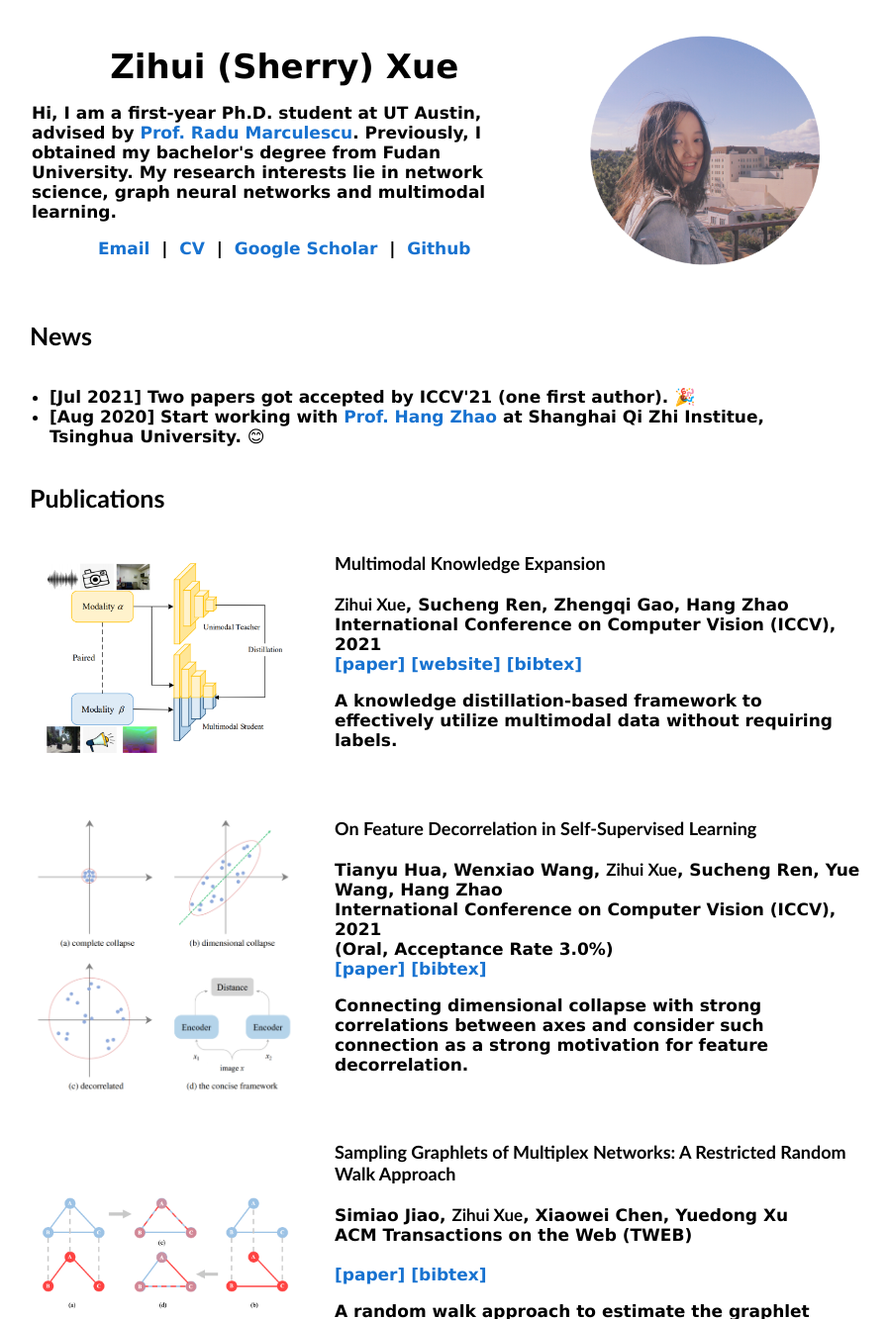
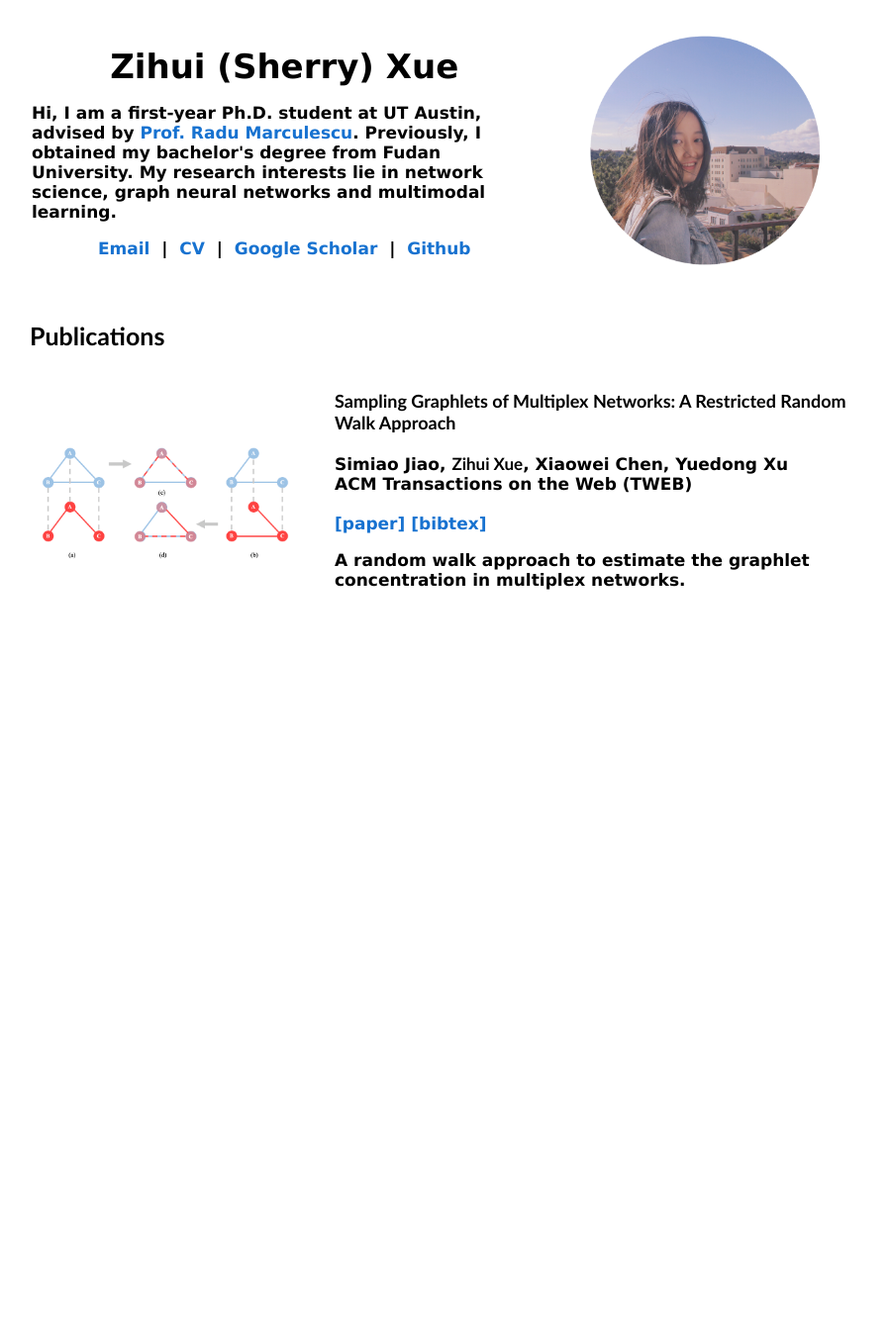
Before and after one commit to zihuixue/zihuixue.github.io, a plain HTML site: page index.html in a window 1280 px wide. Shown: the part 5-1338 px from the top of the page at 99% size, without its empty margins (230-1129 px from the left). After the commit the page ends 800 px from the top, so only its background shows below. Drawn offline with Linux system fonts and the light colour scheme.

Commit message:
Update index.html

```diff
--- a/index.html
+++ b/index.html
@@ -45,28 +45,6 @@
             </tbody>
           </table>
 
-
-
-          <table width="110%" align="center" border="0" cellspacing="0" cellpadding="20">
-            <tbody>
-              <tr>
-                <td>
-                  <heading>News</heading>
-                </td>
-              </tr>
-            </tbody>
-          </table>
-          <table width="110%" align="center" border="0" cellpadding="20">
-            <tbody>
-              <ul>
-                <li>[Jul 2021] Two papers got accepted by ICCV'21 (one first author). 🎉</li>
-                <li>[Aug 2020] Start working with <a href='http://people.csail.mit.edu/hangzhao/'> Prof. Hang Zhao </a> at Shanghai Qi Zhi Institue, Tsinghua University. 😊</li>
-              </ul>
-            </tbody>
-          </table>
-
-
-
           <table
             style="width:110%;border:0px;border-spacing:0px;border-collapse:separate;margin-right:auto;margin-left:auto;">
             <tbody>
@@ -76,71 +54,6 @@
                 </td>
               </tr>
             </tbody>
-          </table>
-
-          <table
-            style="width:110%;border:0px;border-spacing:0px;border-collapse:separate;margin-right:auto;margin-left:auto;">
-            <tbody>
-              <tr onmouseout="end_user_stop()" onmouseover="end_user_start()">
-                <td style="padding:20px;width:35%;vertical-align:left">
-                  <div><img style="width:100%;max-width:100%" src="images/MKE.png"></div>
-                </td>
-                <td style="padding:20px;width:75%;vertical-align:middle">
-                    <papertitle>Multimodal Knowledge Expansion
-                    </papertitle>
-                  <br>
-                  <br>
-                  <b>Zihui Xue</b>,
-                  Sucheng Ren,
-                  Zhengqi Gao,
-                  Hang Zhao
-
-                  <br>
-                  International Conference on Computer Vision (ICCV), 2021
-                  <br>
-                  <a href="https://arxiv.org/abs/2103.14431">[paper]</a>
-                  <a href="https://tsinghua-mars-lab.github.io/MKE/">[website]</a>
-                  <a href="data/MKEbib.txt">[bibtex]</a>
-                  <p>
-                    A knowledge distillation-based framework to effectively utilize multimodal data without requiring labels.
-                  </p>
-                </td>
-              </tr>
-          </table>
-
-          <table
-            style="width:110%;border:0px;border-spacing:0px;border-collapse:separate;margin-right:auto;margin-left:auto;">
-            <tbody>
-              <tr onmouseout="end_user_stop()" onmouseover="end_user_start()">
-                <td style="padding:20px;width:35%;vertical-align:left">
-                  <div><img style="width:100%;max-width:100%" src="images/decorr.png"></div>
-                </td>
-                <td style="padding:20px;width:75%;vertical-align:middle">
-                    <papertitle>On Feature Decorrelation in Self-Supervised Learning
-                    </papertitle>
-                  <br>
-                  <br>
-                  Tianyu Hua,
-                  Wenxiao Wang,
-                  <b>Zihui Xue</b>,
-                  Sucheng Ren,
-                  Yue Wang,
-                  Hang Zhao
-
-
-                  <br>
-                  International Conference on Computer Vision (ICCV), 2021
-                  <br>
-                  (Oral, Acceptance Rate 3.0%)
-                  <br>
-                  <a href="https://arxiv.org/abs/2105.00470">[paper]</a>
-
-                  <a href="data/Decorrbib.txt">[bibtex]</a>
-                  <p>
-                    Connecting dimensional collapse with strong correlations between axes and consider such connection as a strong motivation for feature decorrelation.
-                  </p>
-                </td>
-              </tr>
           </table>
 
           <table
```
